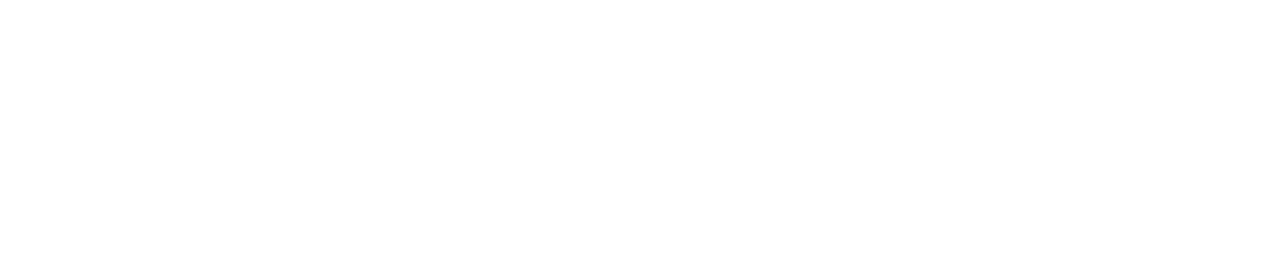
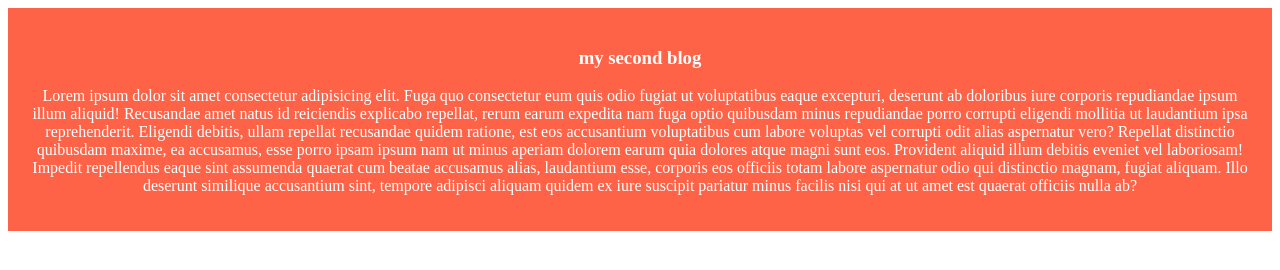
Before and after one commit to sajid4807/my-second-github-repo, a plain HTML site: page index.html in a window 1280 px wide. Drawn offline with Linux system fonts and the light colour scheme.

Commit message:
my second blog code to push

```diff
--- a/css/style.css
+++ b/css/style.css
@@ -0,0 +1,6 @@
+div{
+    background-color: tomato;
+    text-align: center;
+    padding: 20px;
+    color: white;
+}
--- a/index.html
+++ b/index.html
@@ -7,6 +7,9 @@
     <link rel="stylesheet" href="./css/style.css">
 </head>
 <body>
-
+    <div>
+        <h3>my second blog</h3>
+        <p>Lorem ipsum dolor sit amet consectetur adipisicing elit. Fuga quo consectetur eum quis odio fugiat ut voluptatibus eaque excepturi, deserunt ab doloribus iure corporis repudiandae ipsum illum aliquid! Recusandae amet natus id reiciendis explicabo repellat, rerum earum expedita nam fuga optio quibusdam minus repudiandae porro corrupti eligendi mollitia ut laudantium ipsa reprehenderit. Eligendi debitis, ullam repellat recusandae quidem ratione, est eos accusantium voluptatibus cum labore voluptas vel corrupti odit alias aspernatur vero? Repellat distinctio quibusdam maxime, ea accusamus, esse porro ipsam ipsum nam ut minus aperiam dolorem earum quia dolores atque magni sunt eos. Provident aliquid illum debitis eveniet vel laboriosam! Impedit repellendus eaque sint assumenda quaerat cum beatae accusamus alias, laudantium esse, corporis eos officiis totam labore aspernatur odio qui distinctio magnam, fugiat aliquam. Illo deserunt similique accusantium sint, tempore adipisci aliquam quidem ex iure suscipit pariatur minus facilis nisi qui at ut amet est quaerat officiis nulla ab?</p>
+    </div>
 </body>
 </html>
```
